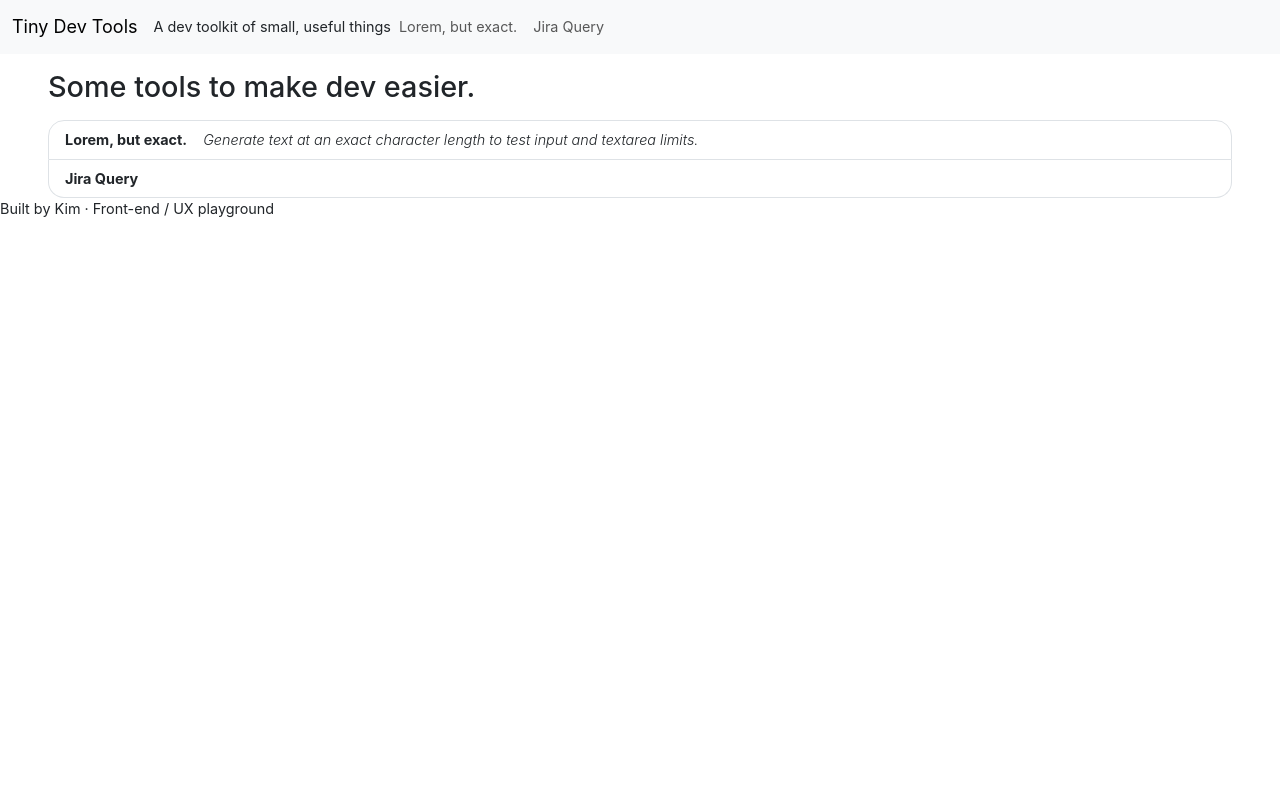
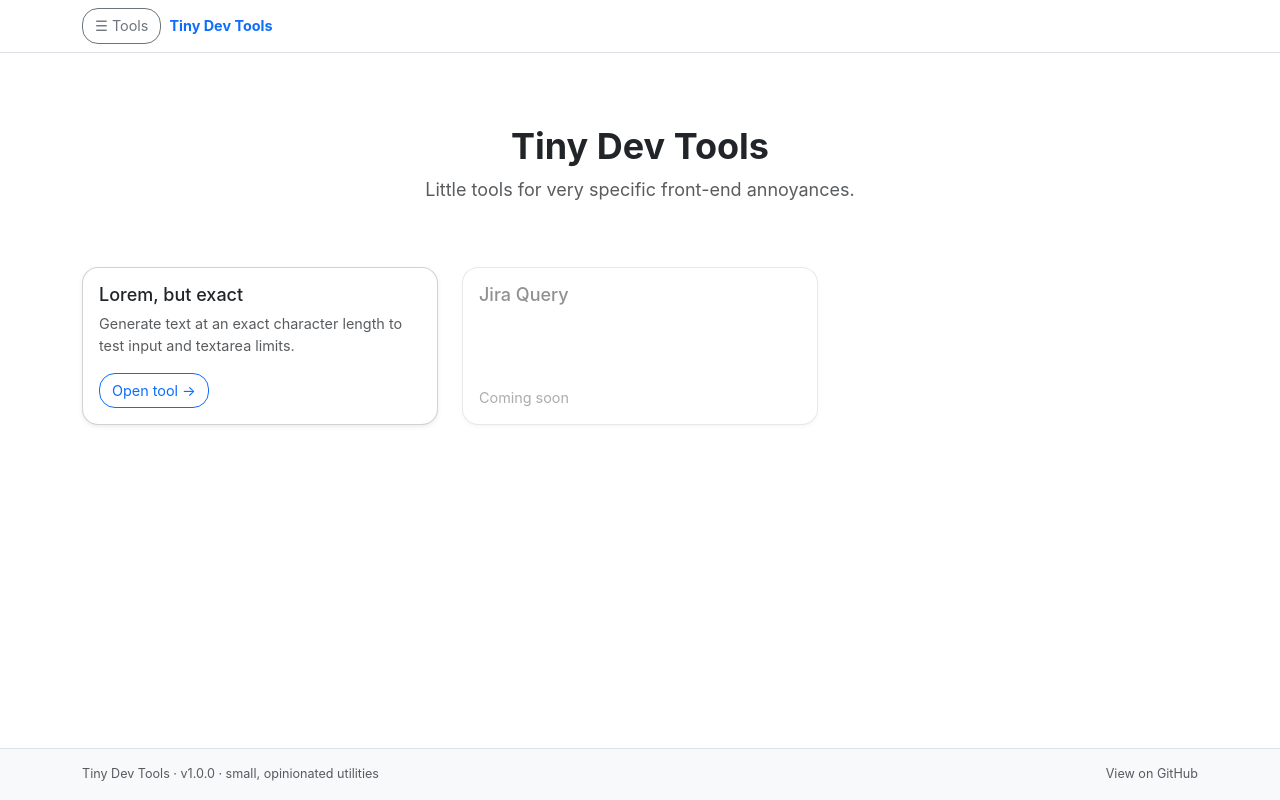
Before and after one commit to isallcaps/tiny-dev-tools, an Angular app: page / in a window 1280 px wide. Built offline with nearby package versions, Linux system fonts and the light colour scheme.

Commit message:
Code cleanup.  made a menu button.

```diff
--- a/src/app/app.html
+++ b/src/app/app.html
@@ -1,28 +1,33 @@
-<header class="navbar navbar-expand-lg bg-body-tertiary mb-3 app-header">
-	<div class="container-fluid">
-		<button class="navbar-toggler" type="button" (click)="isMenuCollapsed = !isMenuCollapsed">&#9776;</button>
+<div class="d-flex flex-column min-vh-100">
+	<!-- Header -->
+	<header class="border-bottom">
+		<div class="container d-flex align-items-center justify-content-between py-2">
+			<div class="d-flex align-items-center gap-2">
+				<app-nav-menu></app-nav-menu>
 
-		<a class="navbar-brand app-title" [routerLink]="'/'">
-			{{ title() }}
-		</a>
+				<a routerLink="/" class="text-decoration-none">
+					<span class="fw-bold">Tiny Dev Tools</span>
+				</a>
+			</div>
+		</div>
+	</header>
 
-		<span class="app-subtitle">A dev toolkit of small, useful things</span>
+	<!-- Main -->
+	<main class="flex-fill py-4">
+		<router-outlet></router-outlet>
+	</main>
 
-		<div [ngbCollapse]="isMenuCollapsed" class="collapse navbar-collapse">
-			<ul class="navbar-nav">
-				@for (link of links; track link.path) {
-					<li class="nav-item">
-						<a class="nav-link" [routerLink]="link.path"
-						   (click)="isMenuCollapsed = true">{{ link.title }}</a>
-					</li>
-				}
-			</ul>
+	<!-- Footer -->
+	<footer class="border-top bg-light">
+		<div class="container py-3 d-flex flex-column flex-sm-row justify-content-between align-items-center gap-2">
+			<span class="text-muted small">
+				Tiny Dev Tools · v{{ appVersion }} · small, opinionated utilities
+			</span>
+
+			<a href="https://github.com/isallcaps/tiny-dev-tools"
+			   target="_blank" rel="noreferrer" class="text-muted small text-decoration-none">
+				View on GitHub
+			</a>
 		</div>
-	</div>
-</header>
-<main class="px-5 app-main">
-	<router-outlet/>
-</main>
-<footer class="app-footer">
-	<span>Built by Kim · Front-end / UX playground</span>
-</footer>
+	</footer>
+</div>
--- a/src/app/app.routes.ts
+++ b/src/app/app.routes.ts
@@ -1,18 +1,19 @@
 import {Routes} from '@angular/router';
-import {LoremButExact} from "./lorem-but-exact/lorem-but-exact";
-import {JiraQuery} from "./jira-query/jira-query";
-import {Home} from "./home/home";
+import {LoremButExact} from './lorem-but-exact/lorem-but-exact';
+import {JiraQuery} from './jira-query/jira-query';
+import {Home} from './home/home';
+import {LOREM_BUT_EXACT_TOOL} from './shared/constants/tools.constants';
 
-export const routes: Routes = [
+export const routes:Routes = [
 	{
 		path: '',
 		component: Home,
 		title: 'Tiny Dev Tools'
 	},
 	{
-		path: 'lorem-but-exact',
+		path: LOREM_BUT_EXACT_TOOL.path,
 		component: LoremButExact,
-		title: 'Lorem But Exact'
+		title: LOREM_BUT_EXACT_TOOL.title
 	}, {
 		path: 'jira-query',
 		component: JiraQuery,
--- a/src/app/app.ts
+++ b/src/app/app.ts
@@ -1,18 +1,15 @@
 import {Component, signal} from '@angular/core';
 import {RouterLink, RouterOutlet} from '@angular/router';
-import {PageLinks} from "./shared/constants/page-links.constants";
-import {NgbCollapse} from "@ng-bootstrap/ng-bootstrap";
+import {NavMenu} from './nav-menu/nav-menu';
+import {APP_VERSION} from './shared/constants/version.constants';
 
 @Component({
 	selector: 'app-root',
-	imports: [RouterOutlet, RouterLink, NgbCollapse],
+	imports: [RouterOutlet, RouterLink, NavMenu],
 	templateUrl: './app.html',
 	styleUrl: './app.scss'
 })
 export class App {
 	protected readonly title = signal('Tiny Dev Tools');
-
-	protected readonly links = PageLinks.List;
-
-	isMenuCollapsed = true;
+	readonly appVersion = APP_VERSION;
 }
--- a/src/app/home/home.ts
+++ b/src/app/home/home.ts
@@ -1,6 +1,6 @@
 import {Component} from '@angular/core';
-import {PageLinks} from "../shared/constants/page-links.constants";
 import {RouterLink} from "@angular/router";
+import {Tool, TOOLS} from "../shared/constants/tools.constants";
 
 @Component({
 	selector: 'app-home',
@@ -8,22 +8,50 @@ import {RouterLink} from "@angular/router";
 		RouterLink
 	],
 	template: `
-		<h2 class="mb-3">Some tools to make dev easier.</h2>
+		<div class="container py-5">
+			<div class="row mb-5">
+				<div class="col text-center">
+					<h1 class="fw-bold">Tiny Dev Tools</h1>
+					<p class="text-muted fs-5">
+						Little tools for very specific front-end annoyances.
+					</p>
+				</div>
+			</div>
 
-		<div class="list-group">
-			@for (link of links; track link.path) {
-				<a class="list-group-item list-group-item-action" [routerLink]="link.path">
-					<span class="fw-bold">{{ link.title }}</span>
-					@if (link.description) {
-						<span class="ps-3 fw-light fst-italic">{{ link.description }}</span>
-					}
-				</a>
-			}
+			<div class="row g-4">
+				@for (tool of tools; track tool.id) {
+					<div class="col-12 col-md-6 col-lg-4">
+						<div class="card h-100 shadow-sm"
+							 [class.opacity-50]="tool.disabled">
+							<div class="card-body d-flex flex-column">
+								<h5 class="card-title">{{ tool.title }}</h5>
+
+								@if (tool.description) {
+									<p class="card-text text-muted">
+										{{ tool.description }}
+									</p>
+								}
+
+								@if (!tool.disabled) {
+									<a [routerLink]="['/', tool.path]"
+									   class="btn btn-outline-primary mt-auto align-self-start">
+										Open tool →
+									</a>
+								} @else {
+									<span class="text-muted mt-auto">
+										Coming soon
+									</span>
+								}
+							</div>
+						</div>
+					</div>
+				}
+			</div>
 		</div>
 
 	`,
 	styles: ``,
 })
 export class Home {
-	protected readonly links = PageLinks.List;
+	readonly tools: readonly Tool[] = TOOLS;
 }
--- a/src/app/lorem-but-exact/lorem-but-exact.ts
+++ b/src/app/lorem-but-exact/lorem-but-exact.ts
@@ -1,9 +1,10 @@
 import {Component, inject, OnInit} from '@angular/core';
-import {LoremIpsum} from "./lorem-ipsum";
-import {FormsModule} from "@angular/forms";
-import {NgbDropdown, NgbDropdownItem, NgbDropdownMenu, NgbDropdownToggle} from "@ng-bootstrap/ng-bootstrap";
-import {CopyToClipboardBtn} from "../shared/components/copy-to-clipboard-btn/copy-to-clipboard-btn";
-import {PageLinks} from "../shared/constants/page-links.constants";
+import {LoremIpsum} from './lorem-ipsum';
+import {FormsModule} from '@angular/forms';
+import {NgbDropdown, NgbDropdownItem, NgbDropdownMenu, NgbDropdownToggle} from '@ng-bootstrap/ng-bootstrap';
+import {CopyToClipboardBtn} from '../shared/components/copy-to-clipboard-btn/copy-to-clipboard-btn';
+import {LOREM_BUT_EXACT_TOOL} from '../shared/constants/tools.constants';
+
 
 @Component({
 	selector: 'app-lorem-but-exact',
@@ -16,11 +17,20 @@ import {PageLinks} from "../shared/constants/page-links.constants";
 		CopyToClipboardBtn
 	],
 	template: `
-		<div class="page-header">
-			<h2 class="mb-3">{{ loremButExact.title }}</h2>
-			<p>{{ loremButExact.description }}</p>
-		</div>
 
+		<div class="container py-4">
+			<header class="mb-4">
+				<h1 class="fw-bold">{{ tool.title }}</h1>
+
+				@if (tool.description) {
+					<p class="text-muted">
+						{{ tool.description }}
+					</p>
+				}
+			</header>
+
+			<!-- Tool UI goes here -->
+			<section>
 				<div class="row">
 					<div class="col-2">
 						<div class="mb-3">
@@ -31,12 +41,11 @@ import {PageLinks} from "../shared/constants/page-links.constants";
 									   (ngModelChange)="generateOutput()">
 
 								<div ngbDropdown class="d-inline-block">
-							<button class="btn btn-secondary dropdown-toggle dropdown-toggle-split" type="button"
+									<button class="btn btn-primary dropdown-toggle dropdown-toggle-split" type="button"
 											id="numberOptions"
 											ngbDropdownToggle>
 										<span class="visually-hidden">Toggle Dropdown</span>
 									</button>
-
 
 									<div ngbDropdownMenu aria-labelledby="dropdownBasic1"
 										 class="dropdown-menu dropdown-menu-end">
@@ -77,6 +86,8 @@ import {PageLinks} from "../shared/constants/page-links.constants";
 
 					</div>
 				</div>
+			</section>
+		</div>
 	`,
 	styles: `
       .dropdown-toggle {
@@ -86,9 +97,9 @@ import {PageLinks} from "../shared/constants/page-links.constants";
 	`,
 })
 export class LoremButExact implements OnInit {
-	loremButExact = PageLinks.LoremButExact;
+	readonly tool = LOREM_BUT_EXACT_TOOL;
 
-	characterLimits: Array<number> = [
+	characterLimits:Array<number> = [
 		250,
 		256,
 		2000,
@@ -98,10 +109,10 @@ export class LoremButExact implements OnInit {
 	];
 
 
-	characterLimit: number = 250;
-	output: string = '';
-	prefix: string = '(Begin) - ';
-	suffix: string = ' - (End)';
+	characterLimit:number = 250;
+	output:string = '';
+	prefix:string = '(Begin) - ';
+	suffix:string = ' - (End)';
 
 	private loremIpsum = inject(LoremIpsum);
 
--- a/src/app/lorem-but-exact/lorem-ipsum.ts
+++ b/src/app/lorem-but-exact/lorem-ipsum.ts
@@ -4,12 +4,6 @@ import {Injectable} from '@angular/core';
 	providedIn: 'root',
 })
 export class LoremIpsum {
-	private words = [
-		'lorem', 'ipsum', 'dolor', 'sit', 'amet', 'consectetur',
-		'adipiscing', 'elit', 'sed', 'do', 'eiusmod', 'tempor',
-		'incididunt', 'ut', 'labore', 'et', 'dolore', 'magna', 'aliqua'
-	];
-
 	private dictionaries = {
 		latin: ['lorem', 'ipsum', 'consectetur', 'adipisicing', 'elit', 'sed', 'do', 'eiusmod', 'tempor', 'incididunt', 'ut', 'labore', 'et', 'dolore',
 			'magna', 'aliqua', 'ut', 'enim', 'ad', 'minim', 'veniam', 'quis', 'nostrud', 'exercitation', 'ullamco', 'laboris', 'nisi', 'ut',
--- /dev/null
+++ b/src/app/nav-menu/nav-menu.ts
@@ -0,0 +1,71 @@
+import {Component, inject, TemplateRef} from '@angular/core';
+import {NgbOffcanvas, NgbOffcanvasModule} from '@ng-bootstrap/ng-bootstrap';
+import {Tool, TOOLS} from '../shared/constants/tools.constants';
+import {RouterLink, RouterLinkActive} from '@angular/router';
+
+@Component({
+	selector: 'app-nav-menu',
+	imports: [
+		RouterLink,
+		RouterLinkActive,
+		NgbOffcanvasModule
+	],
+	template: `
+		<!-- Hamburger button -->
+		<button
+				type="button"
+				class="btn btn-outline-secondary d-inline-flex align-items-center gap-1"
+				(click)="open(menu)"
+				aria-label="Open tool menu">
+			<!-- Simple icon: three lines -->
+			<span class="d-inline-block" style="line-height: 0;">
+				&#9776;
+			</span>
+			<span class="d-none d-sm-inline">Tools</span>
+		</button>
+
+
+		<ng-template #menu let-offcanvas>
+			<div class="offcanvas-header">
+				<h4 class="offcanvas-title" id="offcanvas-basic-title">Tiny Dev Tools</h4>
+				<button type="button" class="btn-close" aria-label="Close"
+						(click)="offcanvas.dismiss('Cross click')"></button>
+			</div>
+			<div class="offcanvas-body">
+				<p class="text-muted small">
+					Little tools for very specific front-end annoyances.
+				</p>
+
+				<ul class="list-unstyled mt-3 mb-0">
+					@for (tool of tools; track tool.id) {
+						<li class="mb-2">
+							<a
+									[routerLink]="['/', tool.path]"
+									routerLinkActive="fw-semibold"
+									class="text-decoration-none d-block py-1"
+									(click)="offcanvas.close('Tool')">
+								{{ tool.title }}
+							</a>
+						</li>
+					}
+				</ul>
+			</div>
+		</ng-template>
+
+
+
+	`,
+	styles: ``,
+})
+export class NavMenu {
+	private readonly offcanvasService = inject(NgbOffcanvas);
+
+	readonly tools:readonly Tool[] = TOOLS.filter((t) => !t.disabled);
+
+	open(content:TemplateRef<unknown>) {
+		this.offcanvasService.open(content, {
+			position: 'start', // left side
+			panelClass: 'border-end',
+		});
+	}
+}
--- a/src/app/shared/constants/page-links.constants.ts
+++ /dev/null
@@ -1,22 +0,0 @@
-export class PageLinks {
-	static readonly LoremButExact: PageLink = {
-		path: 'lorem-but-exact',
-		title: 'Lorem, but exact.',
-		description: 'Generate text at an exact character length to test input and textarea limits.'
-	};
-
-	static readonly List: Array<PageLink> = [
-		PageLinks.LoremButExact,
-		{
-			path: 'jira-query',
-			title: 'Jira Query'
-		}
-	];
-}
-
-export interface PageLink {
-	path: string;
-	title: string;
-	description?: string;
-	disabled?: boolean;
-}
--- /dev/null
+++ b/src/app/shared/constants/tool-id.ts
@@ -0,0 +1,6 @@
+export const TOOL_ID = {
+	LOREM_BUT_EXACT: 'lorem-but-exact',
+	JIRA_QUERY: 'jira-query',
+} as const;
+
+export type ToolId = typeof TOOL_ID[keyof typeof TOOL_ID];
--- /dev/null
+++ b/src/app/shared/constants/tools.constants.ts
@@ -0,0 +1,28 @@
+import {ToolId, TOOL_ID} from './tool-id';
+
+export interface Tool {
+	id:ToolId;
+	path:ToolId;
+	title:string;
+	description?:string;
+	disabled?:boolean;
+	badge?:string;
+}
+
+export const LOREM_BUT_EXACT_TOOL:Tool = {
+	id: TOOL_ID.LOREM_BUT_EXACT,
+	path: TOOL_ID.LOREM_BUT_EXACT,
+	title: 'Lorem, but exact',
+	description:
+		'Generate text at an exact character length to test input and textarea limits.',
+};
+
+export const TOOLS:readonly Tool[] = [
+	LOREM_BUT_EXACT_TOOL,
+	{
+		id: TOOL_ID.JIRA_QUERY,
+		path: TOOL_ID.JIRA_QUERY,
+		title: 'Jira Query',
+		disabled: true,
+	},
+] as const;
--- /dev/null
+++ b/src/app/shared/constants/version.constants.ts
@@ -0,0 +1 @@
+export const APP_VERSION = '1.0.0';
```
Lines whose indentation alone changed are shown as unchanged.
